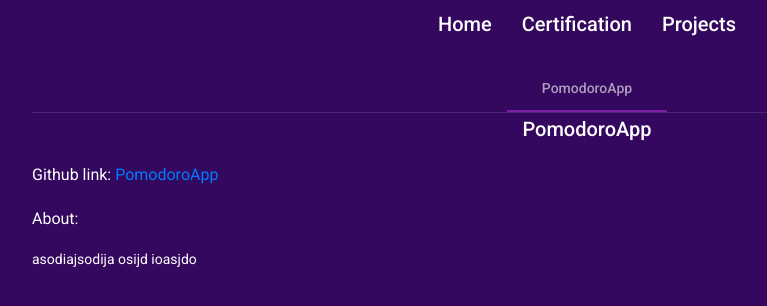
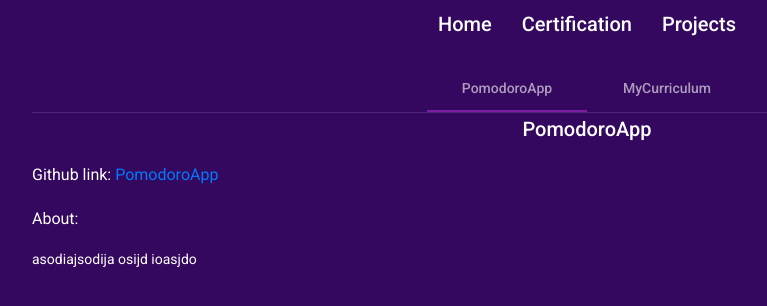
Before and after one commit to davi-dangel/MyCurriculum, an Angular app: page /projects in a window 1280 px wide. Shown: the top 306 px of the page, without its empty margins (53-820 px from the left). Built offline with nearby package versions, Linux system fonts and the light colour scheme.

Commit message:
Added my curriculum to project page

```diff
--- a/src/app/projects/projects.component.html
+++ b/src/app/projects/projects.component.html
@@ -2,10 +2,16 @@
 <div class="container justify-content-center">
     <mat-tab-group mat-align-tabs="center">
         <mat-tab label="PomodoroApp">
-        <h2 class="text-center">PomodoroApp</h2>
-        <h3>Github link: <a href="https://github.com/davi-dangel/PomodoroApp" target="_blank">PomodoroApp</a></h3>
-        <h3>About:</h3>
-        <p>asodiajsodija osijd ioasjdo</p>
+            <h2 class="text-center">PomodoroApp</h2>
+            <h3>Github link: <a href="https://github.com/davi-dangel/PomodoroApp" target="_blank">PomodoroApp</a></h3>
+            <h3>About:</h3>
+            <p>asodiajsodija osijd ioasjdo</p>
+        </mat-tab>
+        <mat-tab label="MyCurriculum">
+            <h2 class="text-center">MyCurriculum</h2>
+            <h3>Github link: <a href="https://github.com/davi-dangel/MyCurriculum" target="_blank">MyCurriculum</a></h3>
+            <h3>About:</h3>
+            <p>asodiajsodija osijd ioasjdo</p>
         </mat-tab>
     </mat-tab-group>
 </div>
```
